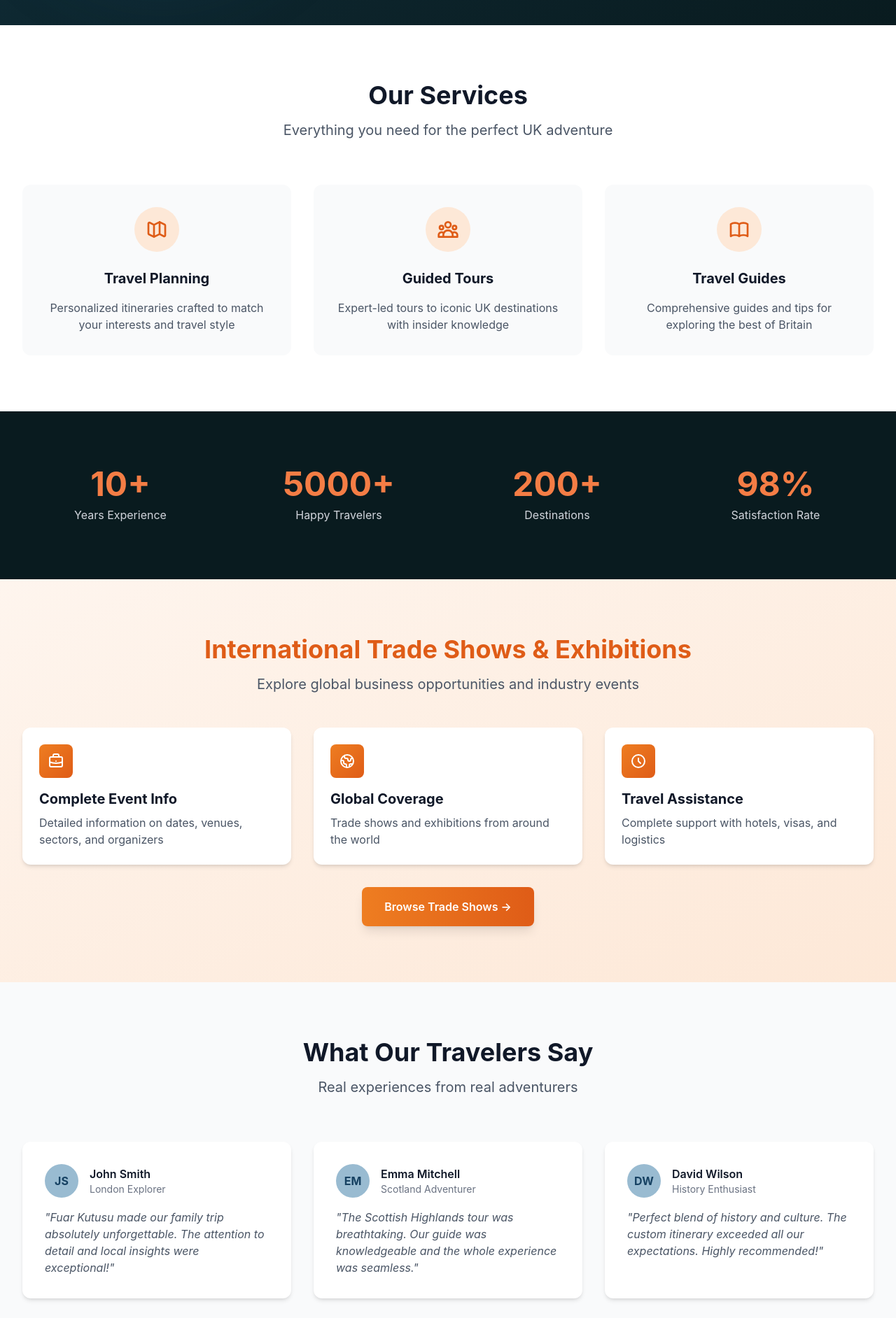
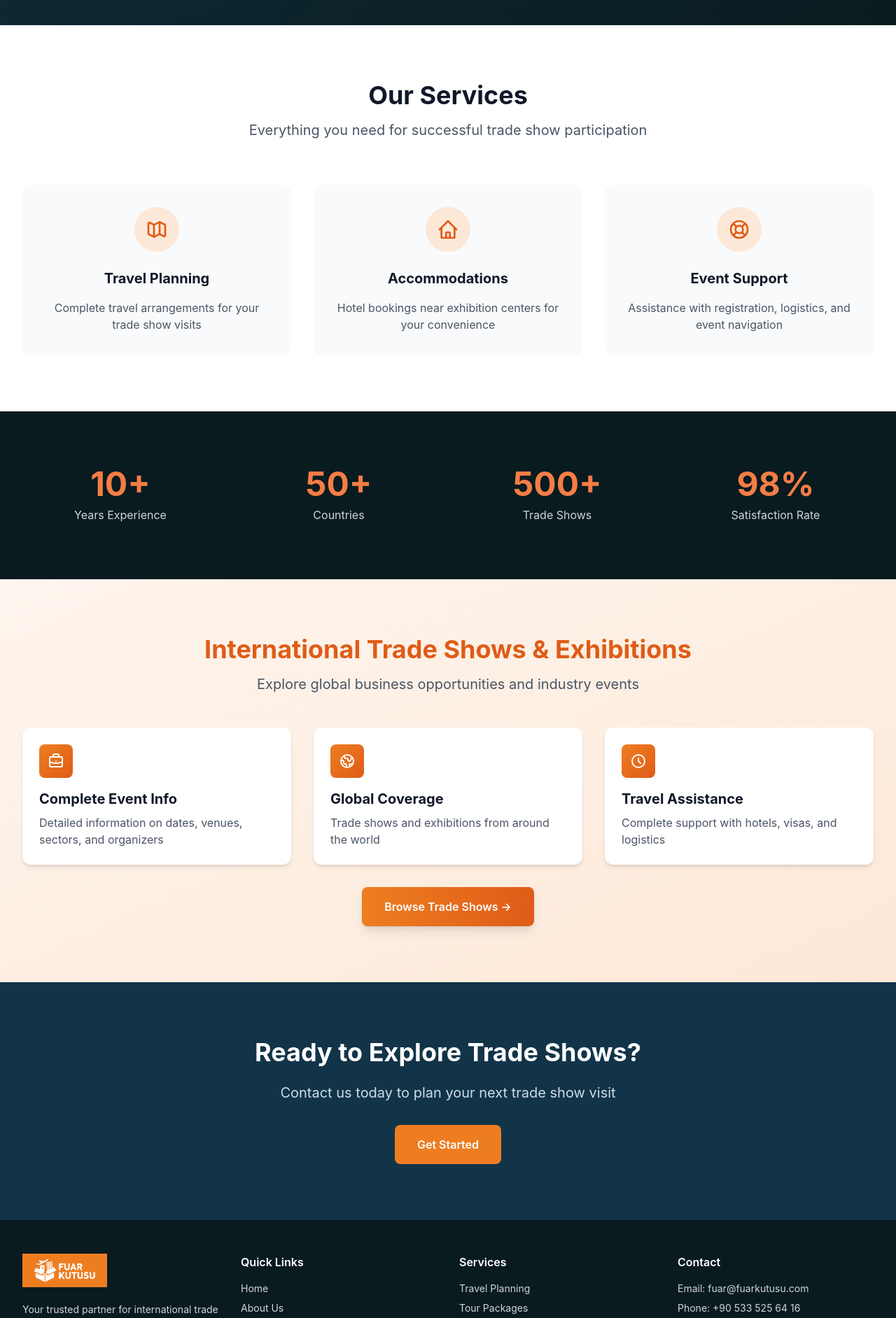
Before and after one commit to aea7/fuarkutusu, a Next.js app: page / in a window 1280 px wide. Shown: the part 880-2764 px from the top of the page at 70% size. Built offline with nearby package versions, Linux system fonts and the light colour scheme.

Commit message:
Update images and text for trade show focus; enhance localization for services and statistics

```diff
--- a/app/(main)/page.js
+++ b/app/(main)/page.js
@@ -52,8 +52,8 @@ export default function Home() {
               {/* Large center image */}
               <div className="absolute top-1/2 left-1/2 transform -translate-x-1/2 -translate-y-1/2 w-80 h-72 bg-white rounded-2xl shadow-2xl overflow-hidden animate-float-delayed z-10">
                 <img
-                  src="https://images.unsplash.com/photo-1513635269975-59663e0ac1ad?w=400&h=300&fit=crop"
-                  alt="London"
+                  src="https://images.unsplash.com/photo-1540575467063-178a50c2df87?w=400&h=300&fit=crop"
+                  alt="Trade Show Exhibition"
                   className="w-full h-full object-cover"
                 />
               </div>
@@ -61,8 +61,8 @@ export default function Home() {
               {/* Top right image */}
               <div className="absolute top-0 right-0 w-48 h-40 bg-white rounded-2xl shadow-xl overflow-hidden animate-float z-20">
                 <img
-                  src="https://images.unsplash.com/photo-1486299267070-83823f5448dd?w=300&h=250&fit=crop"
-                  alt="Travel"
+                  src="https://images.unsplash.com/photo-1505373877841-8d25f7d46678?w=300&h=250&fit=crop"
+                  alt="Business Exhibition"
                   className="w-full h-full object-cover"
                 />
               </div>
@@ -70,8 +70,8 @@ export default function Home() {
               {/* Bottom left image */}
               <div className="absolute bottom-0 left-0 w-56 h-48 bg-white rounded-2xl shadow-xl overflow-hidden animate-float-slow z-20">
                 <img
-                  src="https://images.unsplash.com/photo-1503220317375-aaad61436b1b?w=300&h=250&fit=crop"
-                  alt="Scotland"
+                  src="https://images.unsplash.com/photo-1591115765373-5207764f72e7?w=300&h=250&fit=crop"
+                  alt="Exhibition Hall"
                   className="w-full h-full object-cover"
                 />
               </div>
@@ -85,8 +85,8 @@ export default function Home() {
           <div className="lg:hidden mt-8 px-4">
             <div className="relative w-full max-w-sm mx-auto h-56 bg-white rounded-2xl shadow-2xl overflow-hidden">
               <img
-                src="https://images.unsplash.com/photo-1513635269975-59663e0ac1ad?w=600&h=400&fit=crop"
-                alt="London"
+                src="https://images.unsplash.com/photo-1540575467063-178a50c2df87?w=600&h=400&fit=crop"
+                alt="Trade Show"
                 className="w-full h-full object-cover"
               />
             </div>
@@ -99,10 +99,10 @@ export default function Home() {
         <div className="max-w-7xl mx-auto px-4 sm:px-6 lg:px-8">
           <div className="text-center mb-16">
             <h2 className="text-3xl md:text-4xl font-bold text-gray-900 mb-4">
-              Our Services
+              {t('home.services.title', language)}
             </h2>
             <p className="text-xl text-gray-600 max-w-2xl mx-auto">
-              Everything you need for the perfect UK adventure
+              {t('home.services.subtitle', language)}
             </p>
           </div>
 
@@ -114,9 +114,9 @@ export default function Home() {
                   <path strokeLinecap="round" strokeLinejoin="round" strokeWidth={2} d="M9 20l-5.447-2.724A1 1 0 013 16.382V5.618a1 1 0 011.447-.894L9 7m0 13l6-3m-6 3V7m6 10l4.553 2.276A1 1 0 0021 18.382V7.618a1 1 0 00-.553-.894L15 4m0 13V4m0 0L9 7" />
                 </svg>
               </div>
-              <h3 className="text-xl font-bold text-gray-900 mb-4 font-heading">Travel Planning</h3>
+              <h3 className="text-xl font-bold text-gray-900 mb-4 font-heading">{t('home.services.travelPlanning', language)}</h3>
               <p className="text-gray-600">
-                Personalized itineraries crafted to match your interests and travel style
+                {t('home.services.travelPlanningDesc', language)}
               </p>
             </div>
 
@@ -124,12 +124,12 @@ export default function Home() {
             <div className="text-center p-8 rounded-xl hover:shadow-xl transition-shadow bg-gray-50">
               <div className="w-16 h-16 bg-accent-100 rounded-full flex items-center justify-center mx-auto mb-6">
                 <svg className="w-8 h-8 text-accent-600" fill="none" stroke="currentColor" viewBox="0 0 24 24">
-                  <path strokeLinecap="round" strokeLinejoin="round" strokeWidth={2} d="M17 20h5v-2a3 3 0 00-5.356-1.857M17 20H7m10 0v-2c0-.656-.126-1.283-.356-1.857M7 20H2v-2a3 3 0 015.356-1.857M7 20v-2c0-.656.126-1.283.356-1.857m0 0a5.002 5.002 0 019.288 0M15 7a3 3 0 11-6 0 3 3 0 016 0zm6 3a2 2 0 11-4 0 2 2 0 014 0zM7 10a2 2 0 11-4 0 2 2 0 014 0z" />
+                  <path strokeLinecap="round" strokeLinejoin="round" strokeWidth={2} d="M3 12l2-2m0 0l7-7 7 7M5 10v10a1 1 0 001 1h3m10-11l2 2m-2-2v10a1 1 0 01-1 1h-3m-6 0a1 1 0 001-1v-4a1 1 0 011-1h2a1 1 0 011 1v4a1 1 0 001 1m-6 0h6" />
                 </svg>
               </div>
-              <h3 className="text-xl font-bold text-gray-900 mb-4 font-heading">Guided Tours</h3>
+              <h3 className="text-xl font-bold text-gray-900 mb-4 font-heading">{t('home.services.accommodations', language)}</h3>
               <p className="text-gray-600">
-                Expert-led tours to iconic UK destinations with insider knowledge
+                {t('home.services.accommodationsDesc', language)}
               </p>
             </div>
 
@@ -137,12 +137,12 @@ export default function Home() {
             <div className="text-center p-8 rounded-xl hover:shadow-xl transition-shadow bg-gray-50">
               <div className="w-16 h-16 bg-accent-100 rounded-full flex items-center justify-center mx-auto mb-6">
                 <svg className="w-8 h-8 text-accent-600" fill="none" stroke="currentColor" viewBox="0 0 24 24">
-                  <path strokeLinecap="round" strokeLinejoin="round" strokeWidth={2} d="M12 6.253v13m0-13C10.832 5.477 9.246 5 7.5 5S4.168 5.477 3 6.253v13C4.168 18.477 5.754 18 7.5 18s3.332.477 4.5 1.253m0-13C13.168 5.477 14.754 5 16.5 5c1.747 0 3.332.477 4.5 1.253v13C19.832 18.477 18.247 18 16.5 18c-1.746 0-3.332.477-4.5 1.253" />
+                  <path strokeLinecap="round" strokeLinejoin="round" strokeWidth={2} d="M18.364 5.636l-3.536 3.536m0 5.656l3.536 3.536M9.172 9.172L5.636 5.636m3.536 9.192l-3.536 3.536M21 12a9 9 0 11-18 0 9 9 0 0118 0zm-5 0a4 4 0 11-8 0 4 4 0 018 0z" />
                 </svg>
               </div>
-              <h3 className="text-xl font-bold text-gray-900 mb-4 font-heading">Travel Guides</h3>
+              <h3 className="text-xl font-bold text-gray-900 mb-4 font-heading">{t('home.services.guided', language)}</h3>
               <p className="text-gray-600">
-                Comprehensive guides and tips for exploring the best of Britain
+                {t('home.services.guidedDesc', language)}
               </p>
             </div>
           </div>
@@ -155,15 +155,15 @@ export default function Home() {
           <div className="grid grid-cols-1 md:grid-cols-4 gap-8 text-center">
             <div>
               <div className="text-5xl font-bold text-accent-400 mb-2 font-heading">10+</div>
-              <div className="text-gray-300">Years Experience</div>
+              <div className="text-gray-300">{t('home.stats.years', language)}</div>
             </div>
             <div>
-              <div className="text-5xl font-bold text-accent-400 mb-2 font-heading">5000+</div>
-              <div className="text-gray-300">Happy Travelers</div>
+              <div className="text-5xl font-bold text-accent-400 mb-2 font-heading">50+</div>
+              <div className="text-gray-300">{t('home.stats.countries', language)}</div>
             </div>
             <div>
-              <div className="text-5xl font-bold text-accent-400 mb-2 font-heading">200+</div>
-              <div className="text-gray-300">{t('home.stats.destinations', language)}</div>
+              <div className="text-5xl font-bold text-accent-400 mb-2 font-heading">500+</div>
+              <div className="text-gray-300">{language === 'tr' ? 'Fuar' : 'Trade Shows'}</div>
             </div>
             <div>
               <div className="text-5xl font-bold text-accent-400 mb-2 font-heading">98%</div>
@@ -231,84 +231,20 @@ export default function Home() {
         </div>
       </section>
 
-      {/* Testimonials Section */}
-      <section className="py-20 bg-gray-50">
-        <div className="max-w-7xl mx-auto px-4 sm:px-6 lg:px-8">
-          <div className="text-center mb-16">
-            <h2 className="text-3xl md:text-4xl font-bold text-gray-900 mb-4">
-              What Our Travelers Say
-            </h2>
-            <p className="text-xl text-gray-600">
-              Real experiences from real adventurers
-            </p>
-          </div>
-
-          <div className="grid grid-cols-1 md:grid-cols-3 gap-8">
-            {/* Testimonial 1 */}
-            <div className="bg-white p-8 rounded-xl shadow-md">
-              <div className="flex items-center mb-4">
-                <div className="w-12 h-12 bg-primary-200 rounded-full flex items-center justify-center text-primary-600 font-bold">
-                  JS
-                </div>
-                <div className="ml-4">
-                  <div className="font-semibold text-gray-900">John Smith</div>
-                  <div className="text-sm text-gray-500">London Explorer</div>
-                </div>
-              </div>
-              <p className="text-gray-600 italic">
-                "Fuar Kutusu made our family trip absolutely unforgettable. The attention to detail and local insights were exceptional!"
-              </p>
-            </div>
-
-            {/* Testimonial 2 */}
-            <div className="bg-white p-8 rounded-xl shadow-md">
-              <div className="flex items-center mb-4">
-                <div className="w-12 h-12 bg-primary-200 rounded-full flex items-center justify-center text-primary-600 font-bold">
-                  EM
-                </div>
-                <div className="ml-4">
-                  <div className="font-semibold text-gray-900">Emma Mitchell</div>
-                  <div className="text-sm text-gray-500">Scotland Adventurer</div>
-                </div>
-              </div>
-              <p className="text-gray-600 italic">
-                "The Scottish Highlands tour was breathtaking. Our guide was knowledgeable and the whole experience was seamless."
-              </p>
-            </div>
-
-            {/* Testimonial 3 */}
-            <div className="bg-white p-8 rounded-xl shadow-md">
-              <div className="flex items-center mb-4">
-                <div className="w-12 h-12 bg-primary-200 rounded-full flex items-center justify-center text-primary-600 font-bold">
-                  DW
-                </div>
-                <div className="ml-4">
-                  <div className="font-semibold text-gray-900">David Wilson</div>
-                  <div className="text-sm text-gray-500">History Enthusiast</div>
-                </div>
-              </div>
-              <p className="text-gray-600 italic">
-                "Perfect blend of history and culture. The custom itinerary exceeded all our expectations. Highly recommended!"
-              </p>
-            </div>
-          </div>
-        </div>
-      </section>
-
       {/* Call to Action */}
       <section className="py-20 bg-primary-700 text-white">
         <div className="max-w-4xl mx-auto px-4 sm:px-6 lg:px-8 text-center">
           <h2 className="text-3xl md:text-4xl font-bold mb-6 font-heading">
-            Ready to Start Your Adventure?
+            {t('home.cta.title', language)}
           </h2>
           <p className="text-xl mb-8 text-primary-100">
-            Let us help you create memories that will last a lifetime
+            {t('home.cta.subtitle', language)}
           </p>
           <Link
             href="/contact"
             className="inline-block bg-accent-500 text-white px-8 py-4 rounded-lg font-semibold hover:bg-accent-600 transition-colors"
           >
-            Get in Touch
+            {t('home.cta.button', language)}
           </Link>
         </div>
       </section>
```
